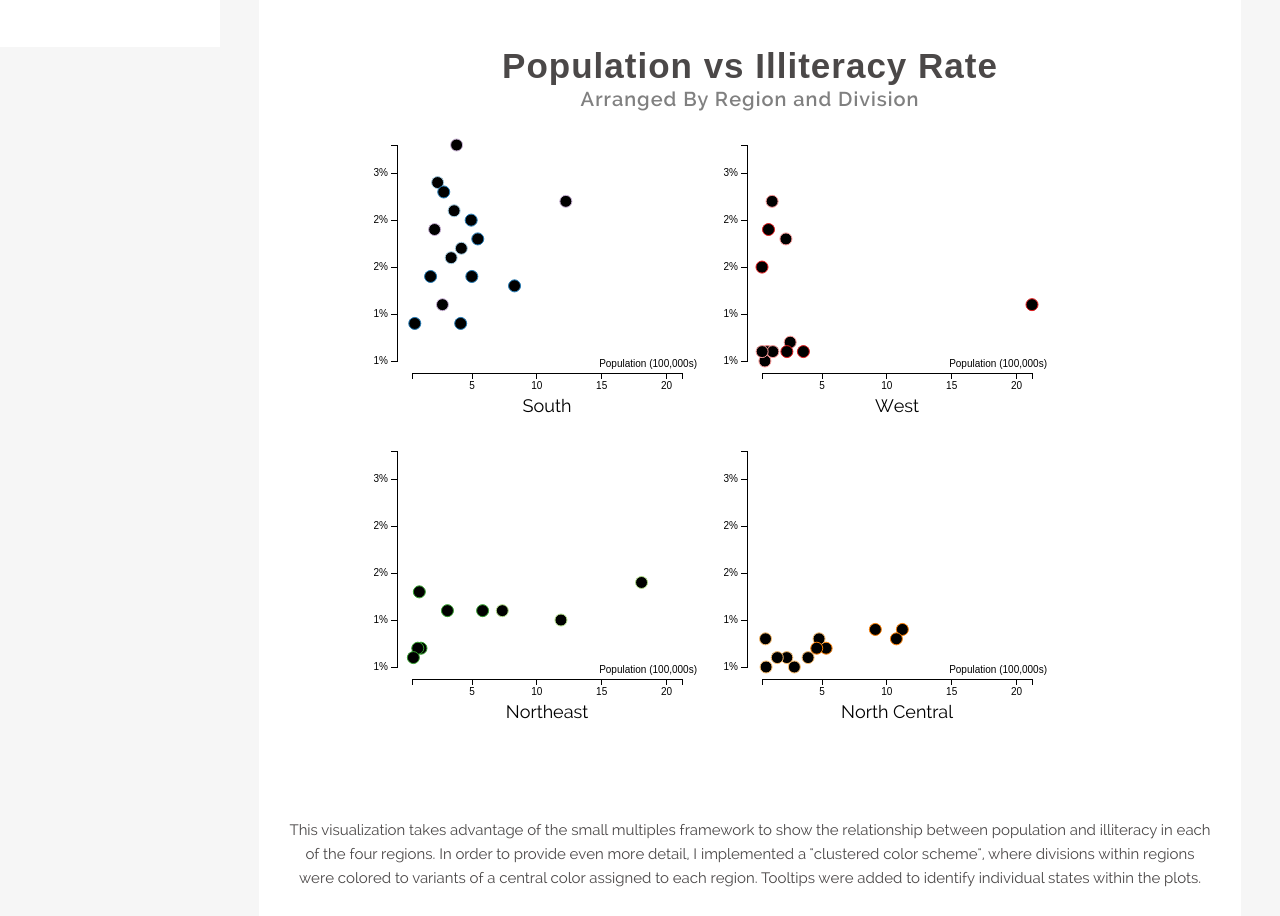
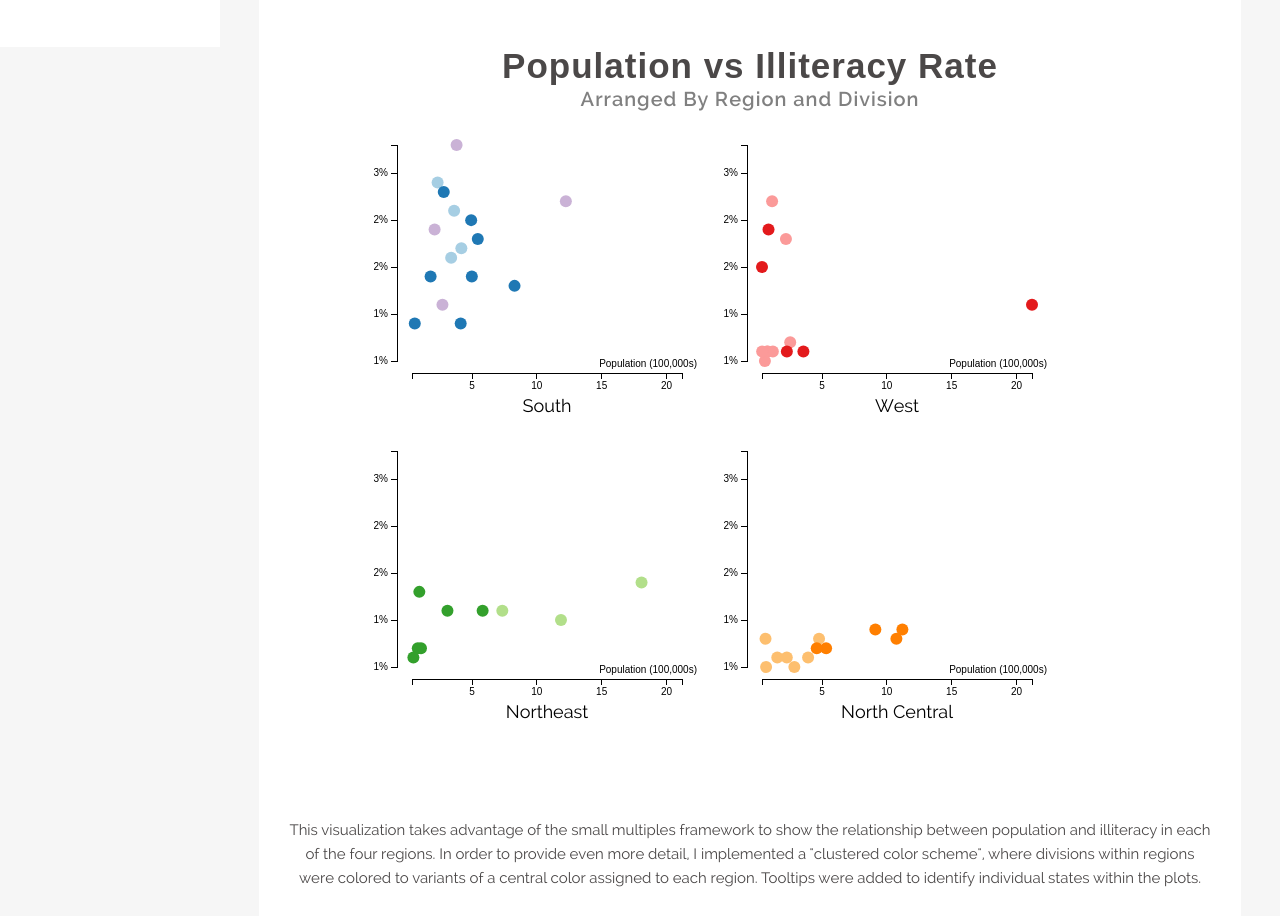
Before and after one commit to decodyng/data-viz-portfolio, a plain HTML site: page hw2.html in a window 1280 px wide. Shown: the part 753-1669 px from the top of the page. Drawn offline with Linux system fonts and the light colour scheme.

Commit message:
added tableau

```diff
--- a/hw2.html
+++ b/hw2.html
@@ -505,7 +505,7 @@
 	    circles.attr("cx", function(d) {return smX(d.Population/1000)})
 	    .attr("cy", function(d) {return smY(d.Illiteracy/100)})
 	    .attr("r", smallRad)
-	    .attr("stroke", function(d) {return smZ(d.Division)})
+	    .attr("fill", function(d) {return smZ(d.Division)})
 	    .on('mouseover', smTip.show)
       	.on('mouseout', smTip.hide)
 	    ;
```
